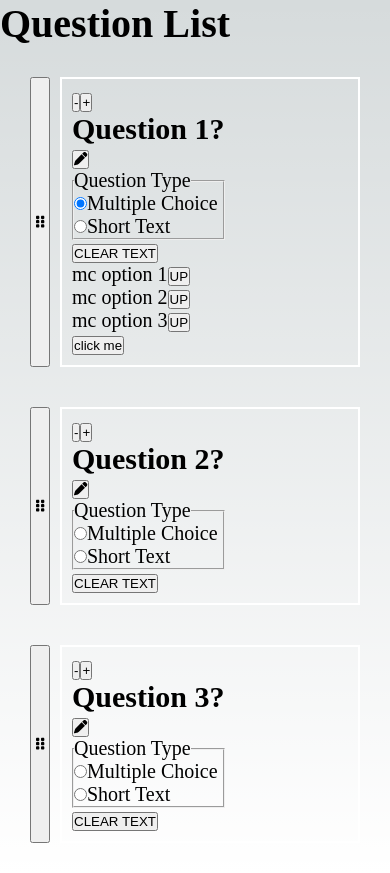
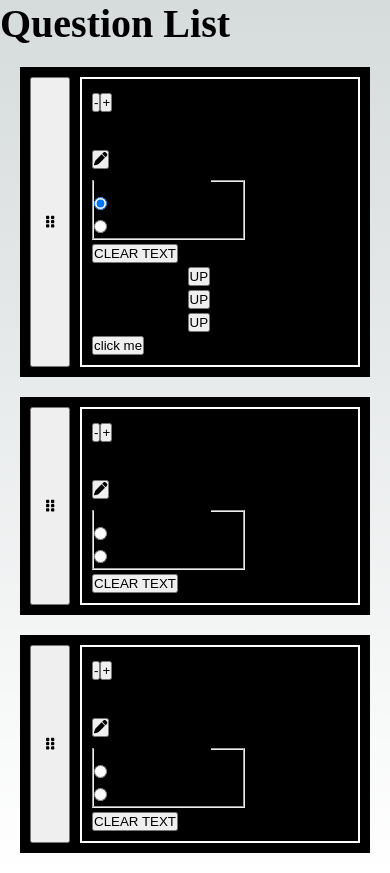
Before and after one commit to klalicki/mini-survey, a Next.js app: page /edit in a window 390 px wide. Built offline with nearby package versions, Linux system fonts and the light colour scheme.

Commit message:
improved behavior on mobile, possibly desktop too

```diff
--- a/components/QuestionSort/QuestionSort.tsx
+++ b/components/QuestionSort/QuestionSort.tsx
@@ -13,6 +13,8 @@ import {
   UniqueIdentifier,
   DragOverEvent,
   MeasuringStrategy,
+  MouseSensor,
+  TouchSensor,
 } from "@dnd-kit/core";
 import { restrictToParentElement } from "@dnd-kit/modifiers";
 import { CSS } from "@dnd-kit/utilities";
@@ -22,6 +24,7 @@ import {
   useSortable,
   sortableKeyboardCoordinates,
   rectSwappingStrategy,
+  verticalListSortingStrategy,
 } from "@dnd-kit/sortable";
 import { PropsWithChildren, use, useState } from "react";
 import { QuestionListContext } from "@/contexts/QuestionListContext";
@@ -29,6 +32,7 @@ import { useContext } from "react";
 import EditQuestion from "../EditQuestion/EditQuestion";
 import { FontAwesomeIcon } from "@fortawesome/react-fontawesome";
 import { faGripVertical } from "@fortawesome/free-solid-svg-icons";
+import { SurveyQuestion } from "@/types/QuestionTypes";
 
 type QuestionSortItemProps = { id: any; activeId: any; itemText: string };
 
@@ -78,7 +82,8 @@ const QuestionSortItem = ({
 
 const QuestionSort = () => {
   const sensors = useSensors(
-    useSensor(PointerSensor),
+    useSensor(MouseSensor),
+    useSensor(TouchSensor),
     useSensor(KeyboardSensor, {
       coordinateGetter: sortableKeyboardCoordinates,
     })
@@ -88,11 +93,14 @@ const QuestionSort = () => {
     addBlankQuestion,
     moveQuestion,
     moveQuestionById,
+    getQuestionById,
     moveQuestionRelative,
   } = useContext(QuestionListContext);
   const [activeId, setActiveId] = useState<UniqueIdentifier | null>(null);
+  const [activeItem, setActiveItem] = useState<SurveyQuestion | null>(null);
   const handleDragStart = (event: DragStartEvent) => {
     setActiveId(event.active.id);
+    setActiveItem(getQuestionById(event.active.id));
   };
   const handleDragOver = (event: DragOverEvent) => {
     console.log(event);
@@ -123,15 +131,14 @@ const QuestionSort = () => {
         // @ts-ignore not sure why this is giving me a type error!
         layoutMeasuring={{ strategy: MeasuringStrategy.Always }}
         modifiers={[restrictToParentElement]}
-        // collisionDetection={closestCorners}
-
+        collisionDetection={closestCorners}
         onDragEnd={handleDragEnd}
         // onDragOver={handleDragOver}
         onDragStart={handleDragStart}
         sensors={sensors}
       >
         <SortableContext
-          strategy={rectSwappingStrategy}
+          strategy={verticalListSortingStrategy}
           items={questionList.map((item) => {
             return item.staticID;
           })}
@@ -150,13 +157,18 @@ const QuestionSort = () => {
             );
           })}
         </SortableContext>
-        {/* <DragOverlay>
-          <div
-            style={{ backgroundColor: "red", width: "600px", height: "300px" }}
-          >
-            DRAG OVERLAY
-          </div>
-        </DragOverlay> */}
+        <DragOverlay>
+          {activeItem && (
+            <QuestionSortItem
+              key={activeItem.staticID}
+              id={activeItem.staticID}
+              itemText={activeItem.text}
+              activeId={activeId}
+            >
+              <EditQuestion questionData={activeItem} />
+            </QuestionSortItem>
+          )}
+        </DragOverlay>
       </DndContext>
     </section>
   );
--- a/styles/globals.css
+++ b/styles/globals.css
@@ -108,6 +108,7 @@ a {
 }
 
 .eq-container {
+  background-color: black;
   border: 2px solid white;
   /* padding: 1rem; */
   /* margin: 0.5rem; */
@@ -118,12 +119,13 @@ a {
 }
 
 .eq-draghandle {
-  width: 1rem;
+  width: 2rem;
   flex-shrink: 0;
 }
 
 .qs-question-wrapper {
   display: flex;
+  background-color: black;
   /* padding: 1rem; */
   gap: 0.5rem;
   padding: 0.5rem;
```
